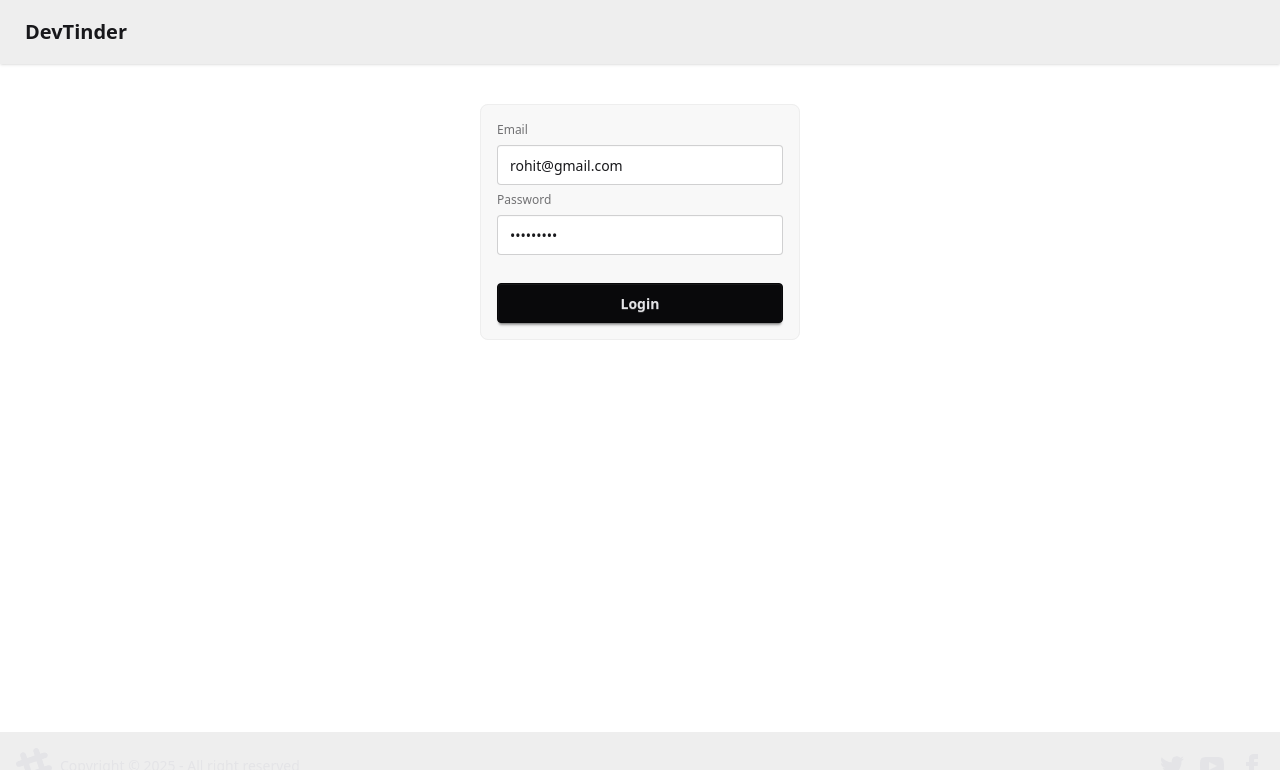
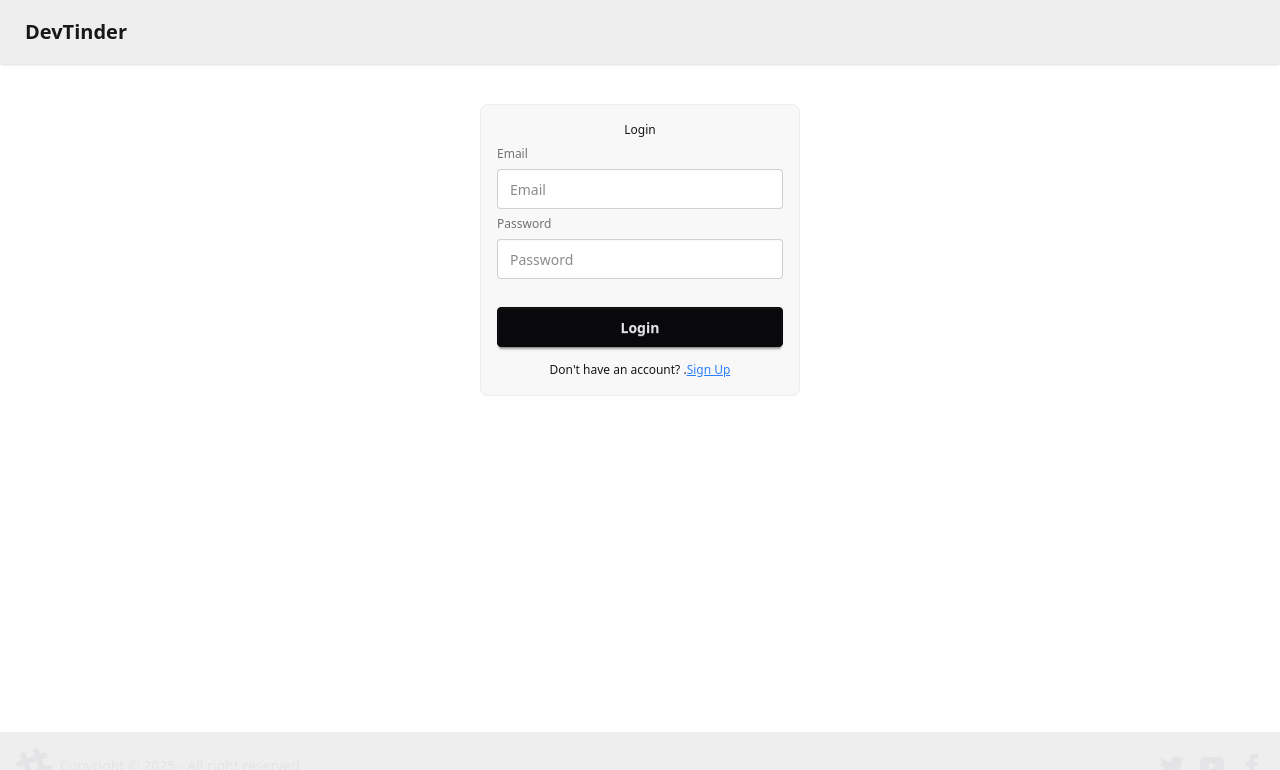
Before and after one commit to chavdarohit/devTinder-web, a React (Vite) app: page /login in a window 1280 px wide. Shown: the top 770 px of the page. Built offline with nearby package versions, Linux system fonts and the light colour scheme; no server answers.

Commit message:
fix: bugs and signup

```diff
--- a/index.html
+++ b/index.html
@@ -4,7 +4,7 @@
     <meta charset="UTF-8" />
     <link rel="icon" type="image/svg+xml" href="/vite.svg" />
     <meta name="viewport" content="width=device-width, initial-scale=1.0" />
-    <title>devtinder-web</title>
+    <title>DevTinder</title>
     <link href="/src/style.css" rel="stylesheet" />
   </head>
   <body>
--- a/src/components/Login.jsx
+++ b/src/components/Login.jsx
@@ -6,9 +6,12 @@ import { useNavigate } from "react-router-dom";
 import { API_BASE_URL } from "../utils/constants";
 
 const Login = () => {
-  const [email, setEmail] = useState("rohit@gmail.com");
-  const [password, setPassword] = useState("Rohit@123");
+  const [email, setEmail] = useState("");
+  const [password, setPassword] = useState("");
+  const [firstName, setFirstName] = useState("");
+  const [lastName, setLastName] = useState("");
   const [error, setError] = useState("");
+  const [isLoginForm, setIsLoginForm] = useState(true);
   const dispatch = useDispatch();
   const navigate = useNavigate();
 
@@ -35,9 +38,55 @@ const Login = () => {
     }
   };
 
+  const handleSignUp = async () => {
+    try {
+      const res = await axios.post(
+        API_BASE_URL + "/signup",
+        {
+          firstName,
+          lastName,
+          email,
+          password
+        },
+        { withCredentials: true }
+      );
+      dispatch(addUser(res.data.user));
+      navigate("/profile");
+    } catch (err) {
+      if (err.response && err.response.data) {
+        setError(err.response.data || "Sign Up failed. Please try again.");
+        setEmail("");
+        setPassword("");
+      } else {
+        setError("Something went wrong. Please try again later.");
+      }
+    }
+  };
+
   return (
     <div className="flex justify-center my-10">
       <fieldset className="fieldset bg-base-200 border-base-300 rounded-box w-xs border p-4">
+        <h2 className="text-center ">{isLoginForm ? "Login" : "Sign Up"}</h2>
+        {!isLoginForm && (
+          <>
+            <label className="label">First Name</label>
+            <input
+              type="text"
+              className="input"
+              placeholder="First Name"
+              value={firstName}
+              onChange={(e) => setFirstName(e.target.value)}
+            />
+            <label className="label">Last Name</label>
+            <input
+              type="text"
+              className="input"
+              placeholder="Last Name"
+              value={lastName}
+              onChange={(e) => setLastName(e.target.value)}
+            />
+          </>
+        )}
         <label className="label">Email</label>
         <input
           type="email"
@@ -46,7 +95,6 @@ const Login = () => {
           value={email}
           onChange={(e) => setEmail(e.target.value)}
         />
-
         <label className="label">Password</label>
         <input
           type="password"
@@ -56,9 +104,35 @@ const Login = () => {
           onChange={(e) => setPassword(e.target.value)}
         />
         <p className="text-red-500">{error}</p>
-        <button className="btn btn-neutral mt-4" onClick={handleLogin}>
-          Login
+        <button
+          className="btn btn-neutral mt-4"
+          onClick={isLoginForm ? handleLogin : handleSignUp}
+        >
+          {isLoginForm ? "Login" : "Sign Up"}
         </button>
+        <p className="m-auto mt-2 ">
+          {isLoginForm ? (
+            <>
+              Don't have an account? .
+              <button
+                className="text-blue-500 underline cursor-pointer"
+                onClick={() => setIsLoginForm(false)}
+              >
+                Sign Up
+              </button>
+            </>
+          ) : (
+            <>
+              Already have an account?{" "}
+              <button
+                className="text-blue-500 underline cursor-pointer "
+                onClick={() => setIsLoginForm(true)}
+              >
+                Login
+              </button>
+            </>
+          )}
+        </p>
       </fieldset>
     </div>
   );
```
